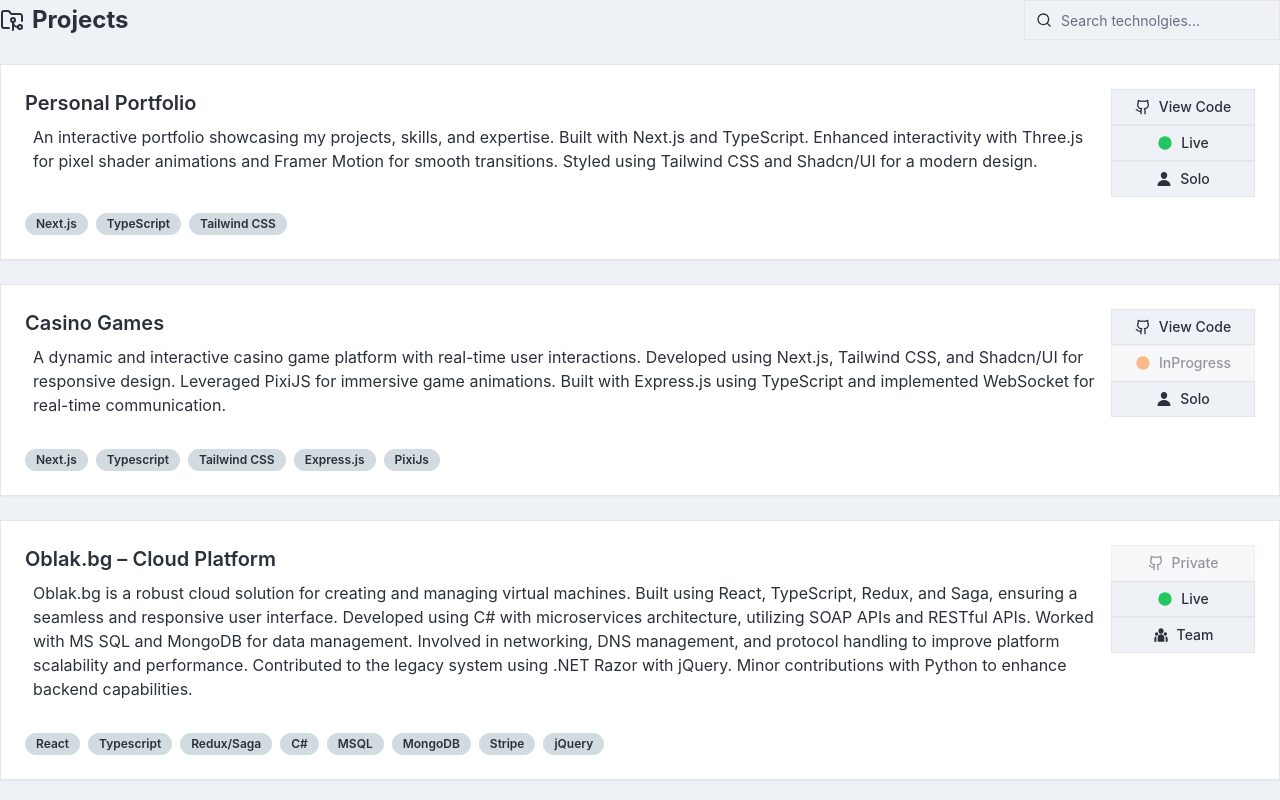
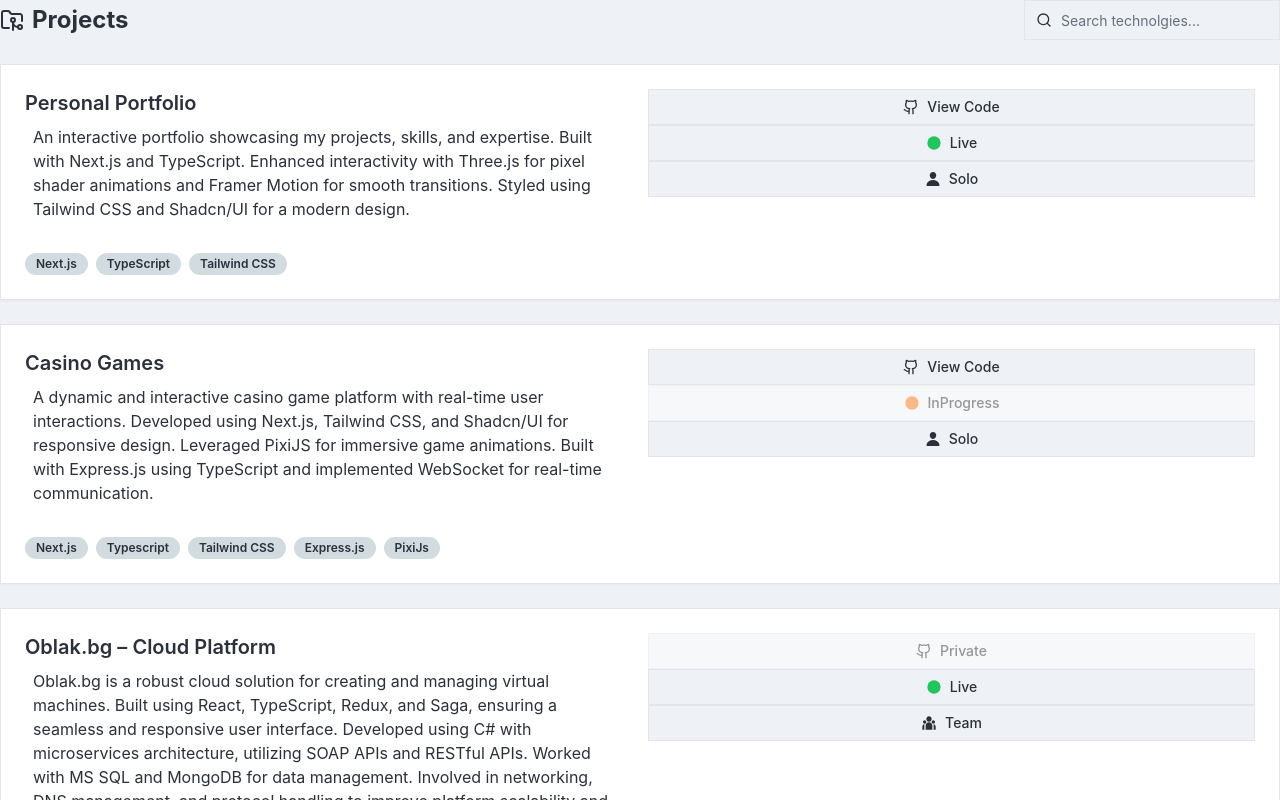
Before and after one commit to daatanasov/portfolio, a Next.js app: page /en/skills in a window 1280 px wide. Shown: the top 800 px of the page. Built offline with nearby package versions, Linux system fonts and the light colour scheme.

Commit message:
make skills page to use grid instead flex for better interactivity

```diff
--- a/src/components/skills/Projects.tsx
+++ b/src/components/skills/Projects.tsx
@@ -138,7 +138,6 @@ const ProjectsSkillsShowcase = () => {
 
   return (
     <section className="mb-8">
-      {/* <div className="w-full max-w-4xl mx-auto p-6 space-y-8"> */}
       <div className="flex flex-col md:flex-row md:items-center items-start justify-between mb-6">
         <h2 className="text-2xl font-bold flex items-center gap-2 mb-4 md:mb-0">
           <FolderGit2 className="w-6 h-6" />
@@ -165,16 +164,18 @@ const ProjectsSkillsShowcase = () => {
         className="grid gap-6"
       >
         {filteredProjects.length ? (
-          filteredProjects.map((project, index) => (
+          filteredProjects.map((project) => (
             <motion.div key={project.title} variants={itemVariants}>
               <Card>
                 <CardContent className="p-6">
-                  <div className="flex justify-between items-start mb-4">
+                  <div className="grid gap-4 md:grid-cols-2 items-start mb-4">
                     <div>
                       <h3 className="text-xl font-semibold mb-2">
                         {project.title}
                       </h3>
-                      <p className="mb-4 px-2">{project.description}</p>
+                      <p className="mb-4 px-2 break-words">
+                        {project.description}
+                      </p>
                     </div>
                     <div className="flex flex-col min-w-36">
                       {project.gitRepoStatus === 'Private' ? (
@@ -253,7 +254,6 @@ const ProjectsSkillsShowcase = () => {
           <p>{t('emptySearch')}</p>
         )}
       </motion.div>
-      {/* </div> */}
     </section>
   );
 };
```
